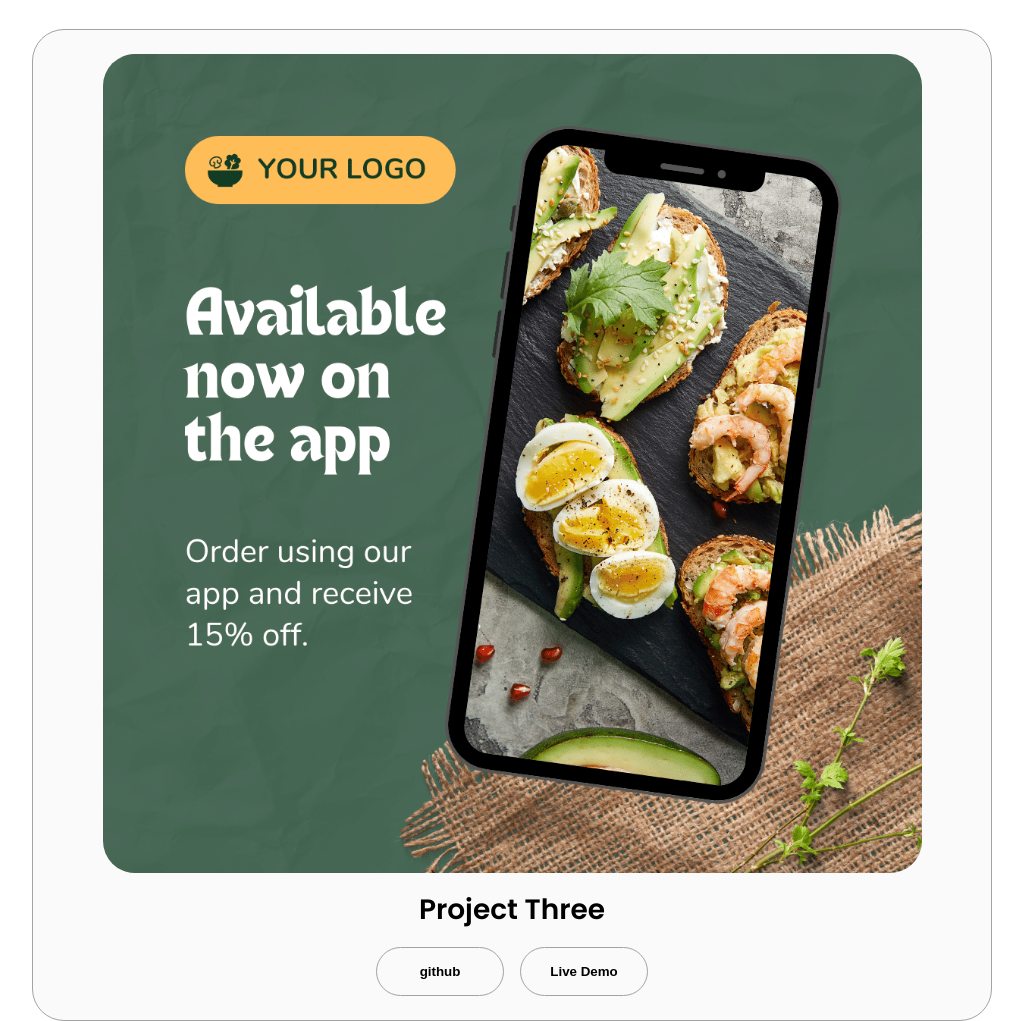
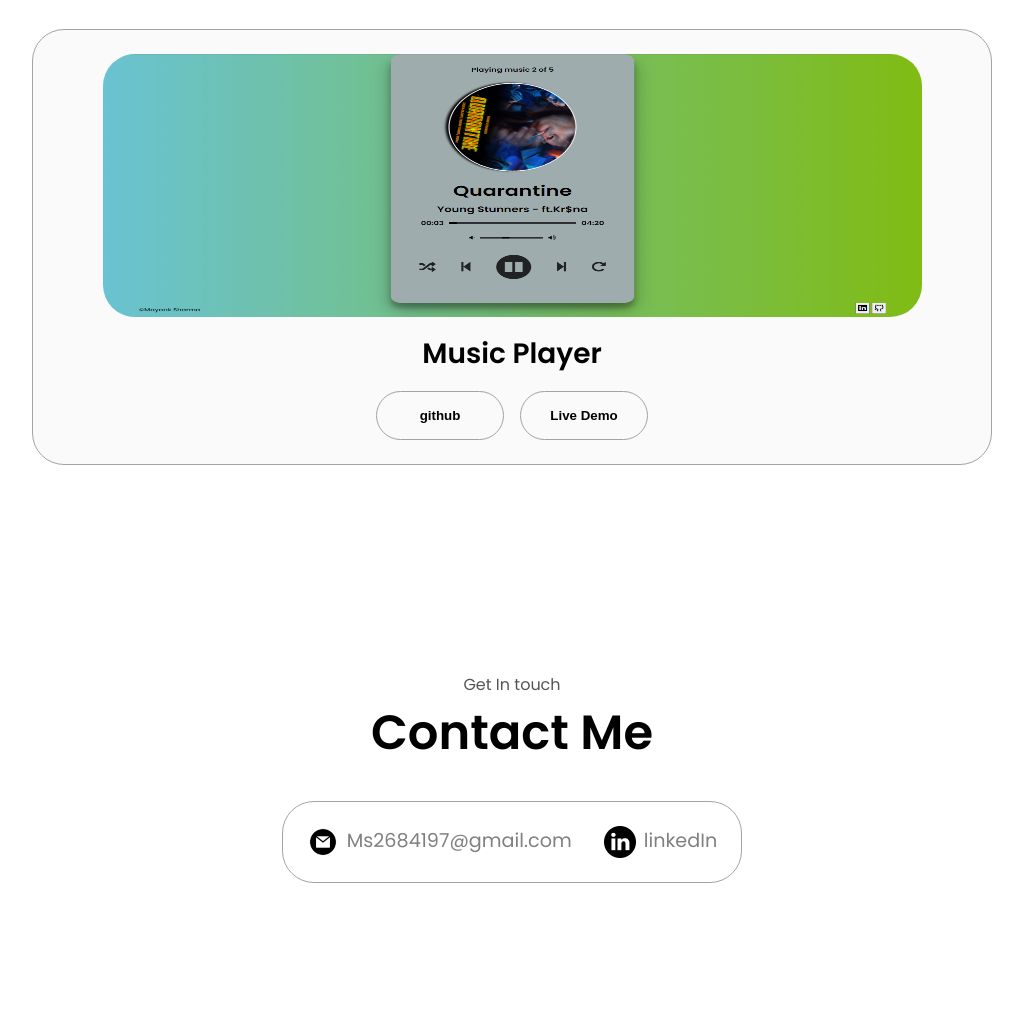
Before and after one commit to CodingMayank/CodSoft-Task-1-Level_1, a plain HTML site: page index.html in a window 1280 px wide. Shown: the part 3054-4075 px from the top of the page, without its empty margins (128-1151 px from the left). Drawn offline with Linux system fonts and the light colour scheme.

Commit message:
Project3
updated

```diff
--- a/index.html
+++ b/index.html
@@ -219,12 +219,12 @@
             </div>
             <div class="details-container color-container">
                 <div class="article-container">
-                    <img src="assets/project-3.png" alt="Project 3" class="project-img"/>
+                    <img src="assets/Screenshot (6).png" alt="Music player" class="project-img" id="Music-Player"/>
                 </div>
-                <h2 class="experience-sub-title project-title">Project Three</h2>
+                <h2 class="experience-sub-title project-title">Music Player</h2>
                 <div class="btn-container">
-                    <button class="btn btn-color-2 project-btn" onclick="location.href='https://github.com/'">github</button>
-                        <button class="btn btn-color-2 project-btn" onclick="location.href='https://github.com/'">Live Demo</button>
+                    <button class="btn btn-color-2 project-btn" onclick="location.href='https://github.com/CodingMayank/Music-Player'">github</button>
+                        <button class="btn btn-color-2 project-btn" onclick="location.href='https://thriving-malabi-e9fb82.netlify.app/'">Live Demo</button>
                 </div>
             </div>
         </div>
--- a/style.css
+++ b/style.css
@@ -343,6 +343,9 @@ article .icon{
 #magma-clone{
     height:32.9vh;
 }
+#Music-Player{
+    height:32.9vh;
+}
 .project-title{
     margin:1rem;
     color:black;
```
Also changed, not shown: assets/Screenshot (6).png (added).
